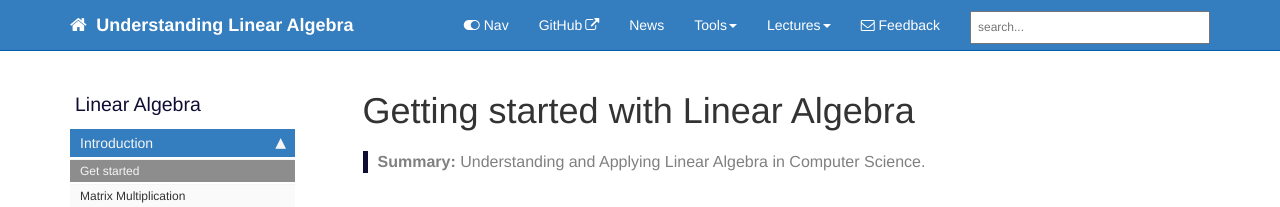
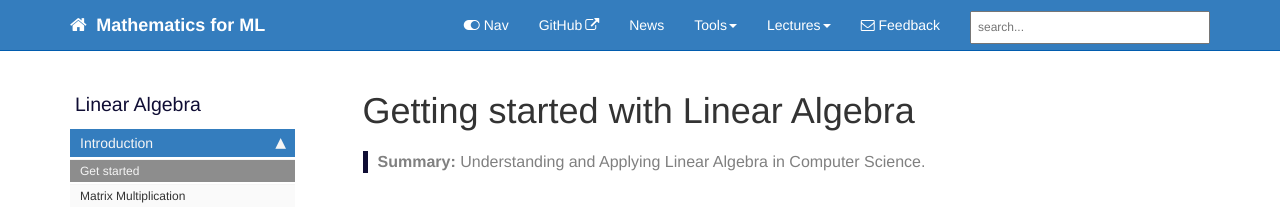
Before and after one commit to nomanahmedsheikh/LinearAlgebra, a Jekyll site: the page built from index.md, in a window 1280 px wide. Shown: the top 207 px of the page. Built offline with Jekyll 4.4.1, drawn with Linux system fonts in a browser that asks for light colours; nearby versions of some CDN libraries; comment, search, counter and statistics services are not loaded.

Commit message:
font changes

```diff
--- a/_config.yml
+++ b/_config.yml
@@ -3,10 +3,10 @@ repository: tomjoht/documentation-theme-jekyll
 output: web
 # this property is useful for conditional filtering of content that is separate from the PDF.
 
-topnav_title: Understanding Linear Algebra
+topnav_title: Mathematics for ML
 # this appears on the top navigation bar next to the home button
 
-site_title: Collection of notes on Linear Algebra
+site_title: Understand Mathematics for Machine Learning
 # this appears in the html browser tab for the site title (seen mostly by search engines, not users)
 
 company_name: Noman Ahmed Sheikh
@@ -35,7 +35,7 @@ exclude:
   - .gitignore
 # these are the files and directories that jekyll will exclude from the build
 
-feedback_subject_line: Understanding Linear Algebra
+feedback_subject_line: Understanding Mathematics in ML
 
 feedback_email: nomanahmedsheikh11@gmail.com
 # used as a contact email for the Feedback link in the top navigation bar
--- a/css/theme-blue.css
+++ b/css/theme-blue.css
@@ -89,7 +89,7 @@ a.navbar-brand:hover {
     color: #015CAE !important;
 }
 
-body.print h1 {color: #015CAE !important; font-size:28px !important;}
+body.print h1 {color: #015CAE !important; font-size:24px !important;}
 body.print h2 {color: #595959 !important; font-size:20px !important;}
 body.print h3 {color: #E50E51 !important; font-size:14px !important;}
 body.print h4 {color: #679DCE !important; font-size:14px; font-style: italic !important;}
```
